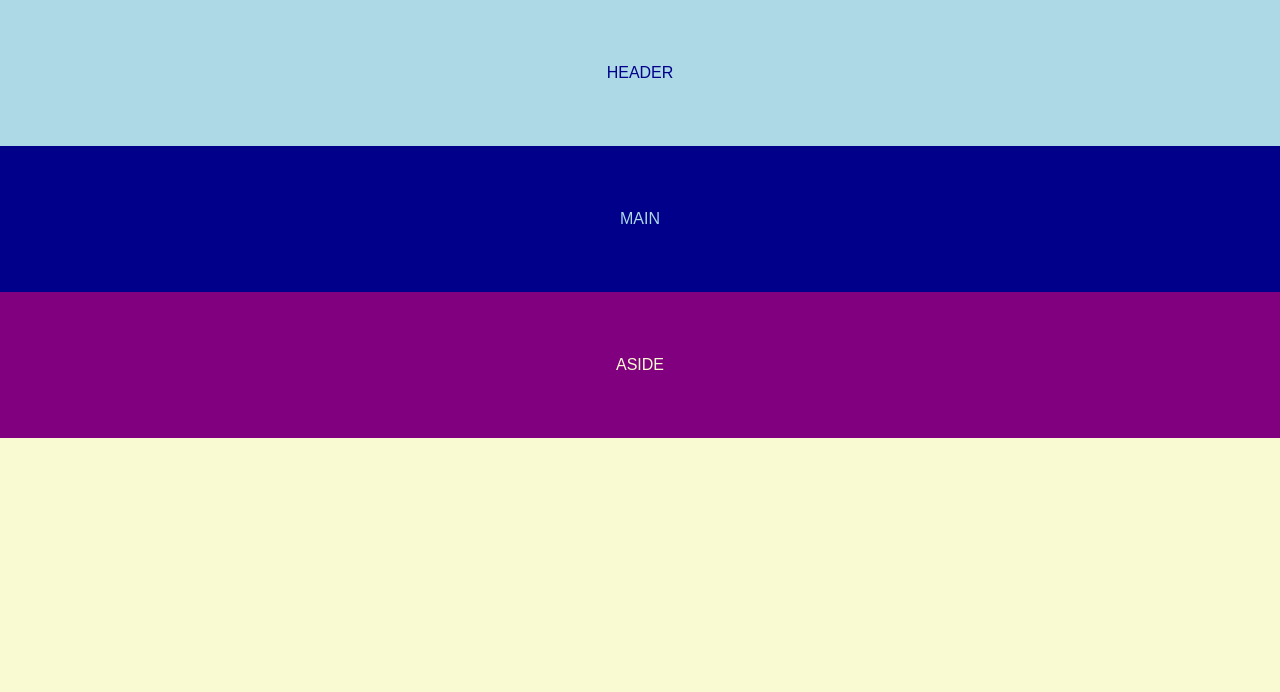
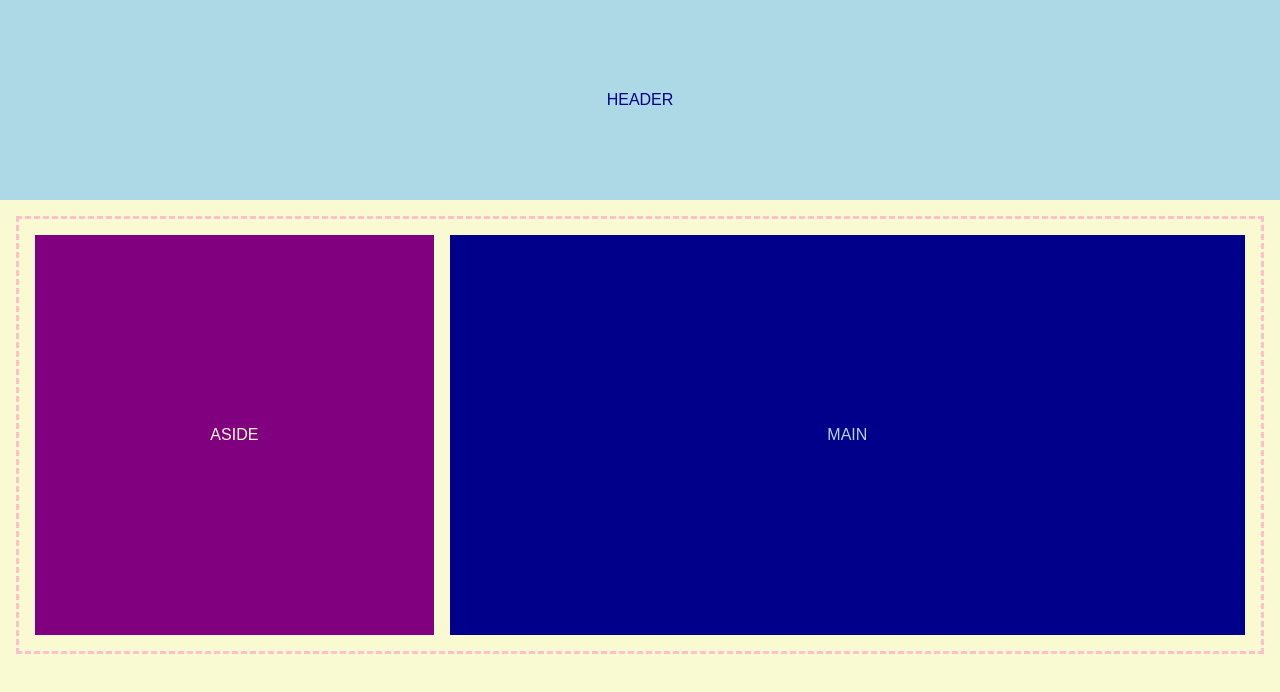
Before and after one commit to raphaelsanchez/nws-html-css-exercices, a plain HTML site: page exercice-1/index.html in a window 1280 px wide. Drawn offline with Linux system fonts and the light colour scheme.

Commit message:
add solution

```diff
--- a/exercice-1/css/style.css
+++ b/exercice-1/css/style.css
@@ -5,10 +5,13 @@
  * ---------------------------------------------------------------- */
 header {
   /* ajoutez une hauteur minimum de 200px */
+  min-height: 200px;
 
   /* ajoutez un padding de 1rem 0 */
+  padding: 1rem 0;
 
   /* ajoutez un margin de 0 */
+  margin: 0;
 }
 
 /**
@@ -16,26 +19,28 @@ header {
  * ---------------------------------------------------------------- */
 .sidebar-content {
   /* Créez un context permettant de créer des colonnes */
-
+  display: flex;
   /* ajoutez un espace de 1rem entre les colonnes */
-
-  /* ajoutez une margin interne de 1rem à l'interieur */
-
+  gap: 1rem;
+  /* ajoutez une "margin interne" de 1rem à l'interieur */
+  padding: 1rem;
   /* ajoutez une marge tout autour de 1rem */
-
+  margin: 1rem;
   /* ajoutez une bordure de 3px dashed pink */
-
+  border: 3px dashed pink;
   /* OPTIONNEL: ajoutez une hauteur minimum de 100vh - 100px */
 }
 
 main {
   /* faite en sorte que <main> fasse 2/3 de la largeur */
-
+  width: 66.66%;
   /* ajoutez une hauteur minimum de 50vh */
+  min-height: 50vh;
 }
 
 aside {
   /* faite en sorte que <aside> fasse 1/3 de la largeur */
-
+  width: 33.33%;
   /* faite en sorte que aside soit placé à gauche */
+  order: -1;
 }
```
